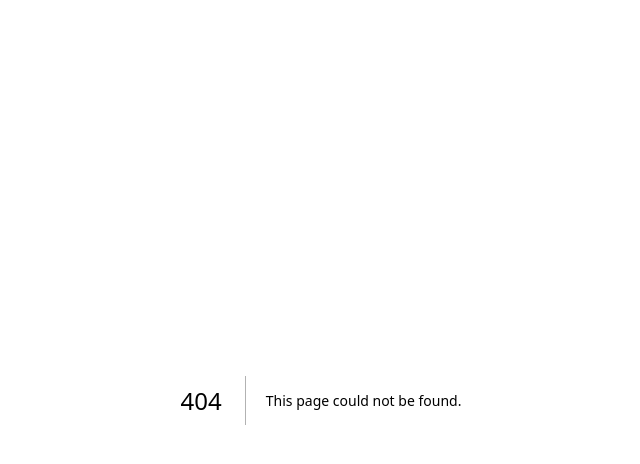
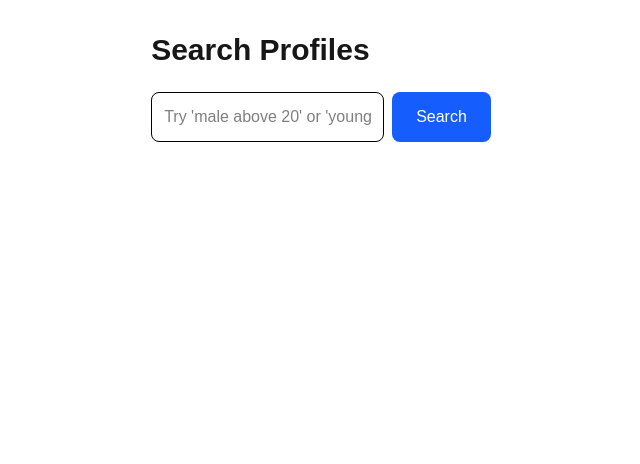
Before and after one commit to niklaus699/insighta_web, a Next.js app: page /search in a window 1280 px wide. Before the commit this address had no page. Shown: the top 464 px of the page, without its empty margins (319-959 px from the left). Built offline with nearby package versions, Linux system fonts and the light colour scheme.

Commit message:
feat(web): add search page with awesome search functionality

```diff
--- /dev/null
+++ b/app/search/page.tsx
@@ -0,0 +1,55 @@
+'use client';
+import { useState } from 'react';
+import axios from 'axios';
+
+export default function SearchPage() {
+    const [query, setQuery] = useState('');
+    const [results, setResults] = useState([]);
+    const [error, setError] = useState('');
+
+    const handleSearch = async (e: React.FormEvent) => {
+        e.preventDefault();
+        setError('');
+        try {
+            const res = await axios.get(`http://localhost:8000/api/profiles/search`, {
+                params: { q: query },
+                withCredentials: true
+            });
+            setResults(res.data.data);
+        } catch (err: any) {
+            setError(err.response?.data?.message || 'Search failed');
+        }
+    };
+
+    return (
+        <div className="p-8 max-w-4xl mx-auto">
+            <h1 className="text-3xl font-bold mb-6">Search Profiles</h1>
+            <form onSubmit={handleSearch} className="flex gap-2 mb-8">
+                <input
+                    type="text"
+                    value={query}
+                    onChange={(e) => setQuery(e.target.value)}
+                    placeholder="Try 'male above 20' or 'young adult in Nigeria'..."
+                    className="flex-1 p-3 border rounded-lg text-black bg-white"
+                />
+                <button className="bg-blue-600 px-6 py-2 rounded-lg text-white font-medium">
+                    Search
+                </button>
+            </form>
+
+            {error && <p className="text-red-500 mb-4">{error}</p>}
+
+            <div className="grid gap-4">
+                {results.map((profile: any) => (
+                    <div key={profile.id} className="p-4 border rounded-xl bg-gray-50 flex justify-between">
+                        <div>
+                            <p className="font-bold">{profile.name}</p>
+                            <p className="text-sm text-gray-500">{profile.gender} | {profile.age} | {profile.country_name}</p>
+                        </div>
+                        <a href={`/profiles/${profile.id}`} className="text-blue-500 underline self-center">View</a>
+                    </div>
+                ))}
+            </div>
+        </div>
+    );
+}
```
